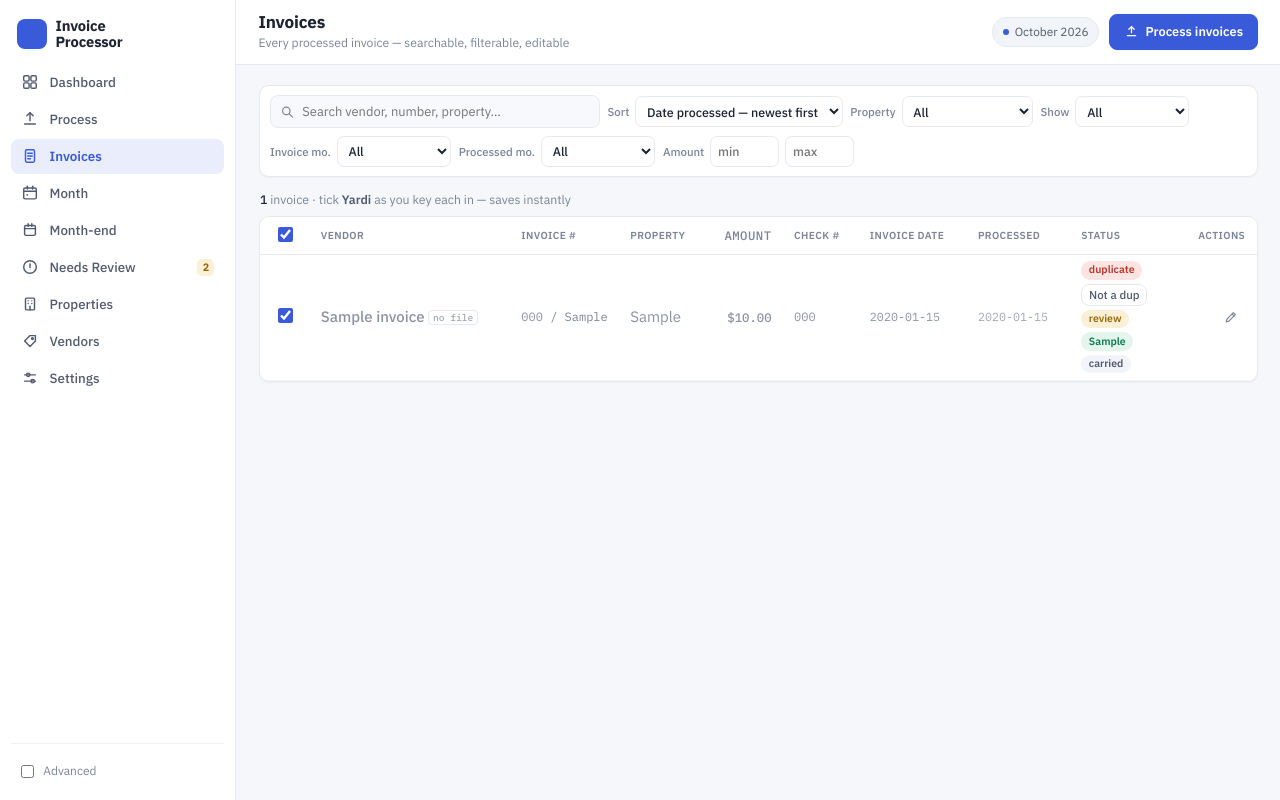
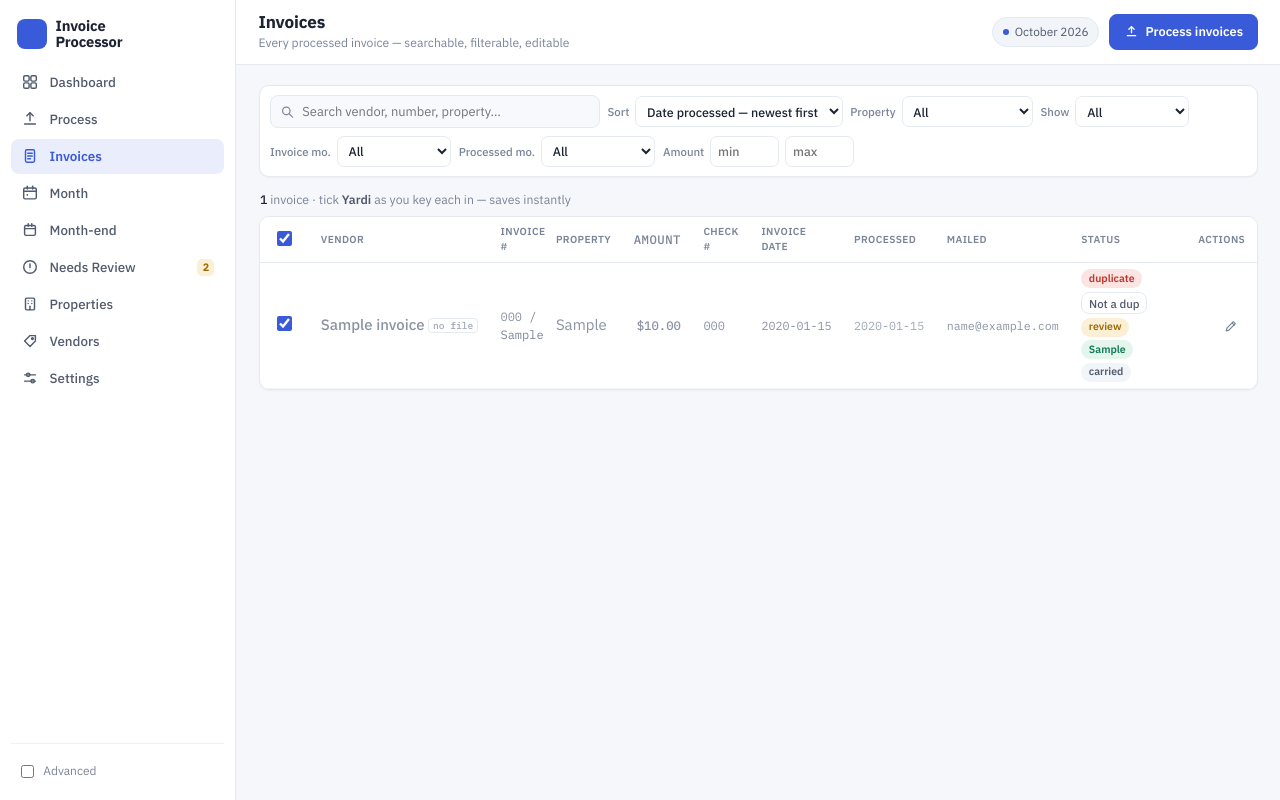
Before and after one commit to wnsghks622/invoice_processor_web, a Flask app: page /invoices in a window 1280 px wide. Run offline with Flask 3, Linux system fonts and the light colour scheme; tables that the repository leaves empty hold one stand-in row (values such as "Sample post").

Commit message:
feat: record the day each invoice's check was mailed
A Mailed button on the Invoices list stamps today's date (the server's,
never the browser's) into a new mailed_date column. The stamp is
write-once from the list, so a double-click or stale page can't overwrite
it; the edit panel corrects or clears it, rejecting text that won't parse
as a date. The list can sort by mailed date in either direction.

Co-Authored-By: Claude Opus 5.5 <noreply@anthropic.com>

```diff
--- a/app.py
+++ b/app.py
@@ -225,6 +225,21 @@ def api_toggle_yardi(invoice_id):
     return jsonify({"ok": True})
 
 
+@app.route("/api/invoices/<int:invoice_id>/mailed", methods=["POST"])
+def api_stamp_mailed(invoice_id):
+    """Record today as the day this invoice's check was mailed out.
+
+    The date is the server's own `date.today()`; the browser never sends one, so a wrong
+    clock on the client or a replayed request cannot write a date this app never saw. A row
+    that already carries a date keeps it (see db.stamp_mailed) and the recorded date comes
+    back either way, so the page can show what is actually stored.
+    """
+    recorded = db.stamp_mailed(invoice_id, datetime.date.today().isoformat())
+    if recorded is None:
+        return jsonify({"ok": False, "error": "That invoice no longer exists."}), 404
+    return jsonify({"ok": True, "date": recorded})
+
+
 @app.route("/invoices/<int:invoice_id>/delete", methods=["POST"])
 def delete_invoice(invoice_id):
     """Delete an invoice record. The filed PDF is deliberately left on disk (re-processing the
@@ -330,6 +345,7 @@ def not_duplicate(invoice_id):
 
 @app.route("/invoices/<int:invoice_id>/edit", methods=["POST"])
 def edit_invoice(invoice_id):
+    from core import dates
     from core import processor as ip
     inv = db.get_invoice(invoice_id)
     if not inv:
@@ -337,12 +353,24 @@ def edit_invoice(invoice_id):
         return redirect(request.referrer or url_for("invoices_page"))
     fields = {k: request.form[k] for k in (
         "vendor_name", "invoice_number", "unit", "invoice_date", "amount_text",
-        "property", "check_number") if k in request.form}
+        "property", "check_number", "mailed_date") if k in request.form}
 
     # invoice_date_iso must never disagree with invoice_date - recompute it on every edit.
     if "invoice_date" in fields:
-        from core import dates
         fields["invoice_date_iso"] = dates.to_iso(fields["invoice_date"])
+
+    # mailed_date is stored ISO with no raw-text twin - invoice_date keeps what the vendor
+    # printed and derives the ISO beside it, but a mailed date has only the one column, so
+    # text that won't parse has nowhere to live and would be invisible to every sort and
+    # query. Reject the save outright instead of storing it, and do it here, before the
+    # property branch below starts moving files: a rejected edit must never half-apply.
+    if "mailed_date" in fields:
+        typed = fields["mailed_date"].strip()
+        fields["mailed_date"] = dates.to_iso(typed) if typed else ""
+        if typed and not fields["mailed_date"]:
+            flash(f"Could not read '{typed}' as a mailed date - try a form like 08/10/2026, "
+                  f"or leave it blank. No changes were saved.")
+            return redirect(request.referrer or url_for("invoices_page"))
 
     # vendor_id is derived from vendor_name exactly as invoice_date_iso is derived from
     # invoice_date, and vendor_name is editable on this same form - so a corrected name
--- a/core/db.py
+++ b/core/db.py
@@ -48,6 +48,7 @@ INVOICE_COLUMNS = [
     "stored_file",      # filed VendorShort_MM_YYYY.pdf - the sidecar/assembler join key
     "reconciled",       # "<Month YYYY>" once it clears a statement, else ''
     "check_number",
+    "mailed_date",      # 'YYYY-MM-DD' the check was mailed out; '' until it is
     "carried_forward",  # month it was reviewed but didn't clear, else ''
     "needs_review",     # 0 | 1 (service location not in the property list)
     "origin",           # provenance: 'processor' | 'master' | 'tab:<name>' | 'manual'
@@ -90,6 +91,7 @@ CREATE TABLE IF NOT EXISTS invoices (
     stored_file         TEXT DEFAULT '',
     reconciled          TEXT DEFAULT '',
     check_number        TEXT DEFAULT '',
+    mailed_date         TEXT DEFAULT '',
     carried_forward     TEXT DEFAULT '',
     needs_review        INTEGER DEFAULT 0,
     origin              TEXT DEFAULT 'processor'
@@ -148,6 +150,7 @@ _ADDED_COLUMNS = [
     ("invoices", "vendor_needs_review",  "INTEGER DEFAULT 0"),
     ("obligation", "due_day",            "INTEGER"),
     ("obligation", "due_spread",         "INTEGER"),
+    ("invoices", "mailed_date",          "TEXT DEFAULT ''"),
 ]
 
 
@@ -450,6 +453,24 @@ def set_entered_in_yardi(invoice_id: int, entered: bool) -> None:
                      (1 if entered else 0, invoice_id))
 
 
+def stamp_mailed(invoice_id: int, iso_date: str) -> Optional[str]:
+    """Record the day this invoice's check was mailed, and return the date now on the row
+    (None if there is no such invoice).
+
+    Write-once by design: the WHERE clause only matches a row whose mailed_date is still
+    blank, so a double-click or a POST from a stale page re-reads the recorded date instead
+    of overwriting it. Correcting or clearing a date is the edit form's job, where it is
+    deliberate. Both statements share one connection, so nothing can slip between them.
+    """
+    with _connect() as conn:
+        conn.execute(
+            "UPDATE invoices SET mailed_date=? WHERE id=? AND COALESCE(mailed_date,'')=''",
+            (iso_date, invoice_id),
+        )
+        row = conn.execute("SELECT mailed_date FROM invoices WHERE id=?", (invoice_id,)).fetchone()
+    return row["mailed_date"] if row else None
+
+
 def counts() -> dict:
     """Headline counts for the dashboard.
 
--- a/state.py
+++ b/state.py
@@ -23,6 +23,8 @@ SORT_OPTIONS = [
     ("invoice_asc",    "Invoice date — oldest first"),
     ("amount_desc",    "Amount — high to low"),
     ("amount_asc",     "Amount — low to high"),
+    ("mailed_desc",    "Mailed — newest first"),
+    ("mailed_asc",     "Mailed — oldest first"),
 ]
 DEFAULT_SORT = SORT_OPTIONS[0][0]   # most recently processed on top
 
@@ -317,6 +319,12 @@ def sort_and_filter_invoices(rows: list[dict], sort: str, imonth: str, pmonth: s
         "processed_asc":  (lambda r: r["_psort"], False),
         "amount_desc":    (lambda r: r["amount"] if r["amount"] is not None else float("-inf"), True),
         "amount_asc":     (lambda r: r["amount"] if r["amount"] is not None else float("inf"),  False),
+        # mailed_date is already ISO, so the string order IS the date order. A blank sorts
+        # below every date and above none, which lands the un-mailed rows at the bottom of
+        # newest-first and the top of oldest-first - the same place the date sorts above put
+        # their unparseable rows.
+        "mailed_desc":    (lambda r: r.get("mailed_date") or "", True),
+        "mailed_asc":     (lambda r: r.get("mailed_date") or "", False),
     }
     keyfn, reverse = sorters.get(sort, sorters[DEFAULT_SORT])
     rows.sort(key=keyfn, reverse=reverse)
--- a/static/style.css
+++ b/static/style.css
@@ -305,9 +305,9 @@ table.invoices th.actions-col { text-align: right; width: 104px; }
 /* Keep the Status column narrow and left-aligned so its tags sit close to BOTH Processed and
    Actions (a wide right-aligned column left a big gap after Processed). The dup "Not a duplicate"
    button is allowed to wrap so it doesn't force the column wide. */
-table.invoices th:nth-child(9), table.invoices td:nth-child(9) { padding-right: .35rem; }
-table.invoices th:nth-child(10), table.invoices td:nth-child(10) { padding-left: .35rem; }
-table.invoices th:nth-child(9) { width: 82px; }
+table.invoices th:nth-child(10), table.invoices td:nth-child(10) { padding-right: .35rem; }
+table.invoices th:nth-child(11), table.invoices td:nth-child(11) { padding-left: .35rem; }
+table.invoices th:nth-child(10) { width: 82px; }
 /* Invoice # column: allow wrapping so one long merged-unit value can't stretch the whole
    column to ~380px (which left a big gap before Property). Numbers have no spaces so they
    never break mid-number; only the trailing unit list wraps. Trim the padding to Property too. */
@@ -318,6 +318,14 @@ table.invoices .mono { font-family: var(--mono); font-size: .8rem; white-space:
 table.invoices .date { font-family: var(--mono); font-size: .78rem; color: var(--ink-2);
   white-space: nowrap; }
 table.invoices .date.soft { color: var(--faint); }
+/* Mailed: a quiet button while there's nothing to show, the date itself once there is.
+   Sized so the button occupies about the width the date will, and the column doesn't
+   twitch when a row is stamped. */
+table.invoices .date.mailed { width: 92px; }
+table.invoices .mail-btn { font-family: var(--sans); font-size: .72rem; font-weight: 500;
+  padding: .2rem .5rem; color: var(--muted); }
+table.invoices .mail-btn:hover { color: var(--accent); border-color: var(--accent-line);
+  background: var(--accent-soft); }
 table.invoices .cell-vendor { max-width: 230px; overflow: hidden; text-overflow: ellipsis;
   white-space: nowrap; font-weight: 500; }
 table.invoices .cell-vendor a { color: var(--ink); }
--- a/templates/invoices.html
+++ b/templates/invoices.html
@@ -90,6 +90,7 @@
       <th>Check #</th>
       <th>Invoice date</th>
       <th>Processed</th>
+      <th>Mailed</th>
       <th>Status</th>
       <th class="actions-col">Actions</th>
     </tr>
@@ -124,6 +125,16 @@
         {%- endif -%}
       </td>
       <td class="date soft">{{ inv.date_processed }}</td>
+      {# One click stamps the day the check went out. Once a date exists the button is gone:
+         the date is then only editable from the edit panel, so it can't be wiped by a stray
+         click on the row you happened to be looking at. #}
+      <td class="date mailed">
+        {%- if inv.mailed_date -%}
+          {{ inv.mailed_date }}
+        {%- else -%}
+          <button type="button" class="btn small mail-btn" data-id="{{ inv.id }}">Mailed</button>
+        {%- endif -%}
+      </td>
       <td>
         {% if inv.status == 'DUPLICATE' %}
           <div class="dup-status" title="Duplicate — matched {{ inv.matched_fields|join(' + ') }} of the original invoice">
@@ -156,7 +167,7 @@
       </td>
     </tr>
     <tr class="editrow" id="edit-{{ inv.id }}" hidden>
-      <td colspan="10">
+      <td colspan="11">
         <form method="post" action="{{ url_for('edit_invoice', invoice_id=inv.id) }}" class="edit-panel">
           <div class="edit-panel-title">Edit invoice</div>
           <div class="edit-grid">
@@ -174,6 +185,8 @@
               </select>
             </label>
             <label>Check #<input name="check_number" value="{{ inv.check_number }}"></label>
+            <label>Mailed date<input name="mailed_date" value="{{ inv.mailed_date }}"
+                                     placeholder="YYYY-MM-DD, or blank"></label>
           </div>
           <div class="edit-actions">
             <button class="btn primary small" type="submit">Save changes</button>
@@ -196,7 +209,7 @@
       </td>
     </tr>
   {% else %}
-    <tr><td colspan="10" class="empty">No invoices match these filters.</td></tr>
+    <tr><td colspan="11" class="empty">No invoices match these filters.</td></tr>
   {% endfor %}
   </tbody>
 </table>
@@ -277,6 +290,28 @@
     });
   });
 
+  // Mailed: the server stamps its own today, and answers with the date it stored — so the
+  // cell shows what is actually in the database, not what this page assumed the date was.
+  // Replacing the button with that text is also what makes the stamp one-way from the list.
+  document.querySelectorAll('.mail-btn').forEach(btn => {
+    btn.addEventListener('click', async () => {
+      btn.disabled = true;
+      try {
+        const r = await fetch(`/api/invoices/${btn.dataset.id}/mailed`, { method: 'POST' });
+        const j = await r.json();
+        if (j.ok) {
+          btn.closest('td').textContent = j.date;
+        } else {
+          alert(j.error || 'Could not record the mailed date.');
+          btn.disabled = false;
+        }
+      } catch (e) {
+        alert('Could not reach the app to record the mailed date.');
+        btn.disabled = false;
+      }
+    });
+  });
+
   document.querySelectorAll('.reveal-btn').forEach(btn => {
     btn.addEventListener('click', async () => {
       btn.disabled = true;
```
Also changed, not shown: tests/test_app.py (+144 -0 lines), tests/test_migration.py (+8 -0 lines), README.md.
